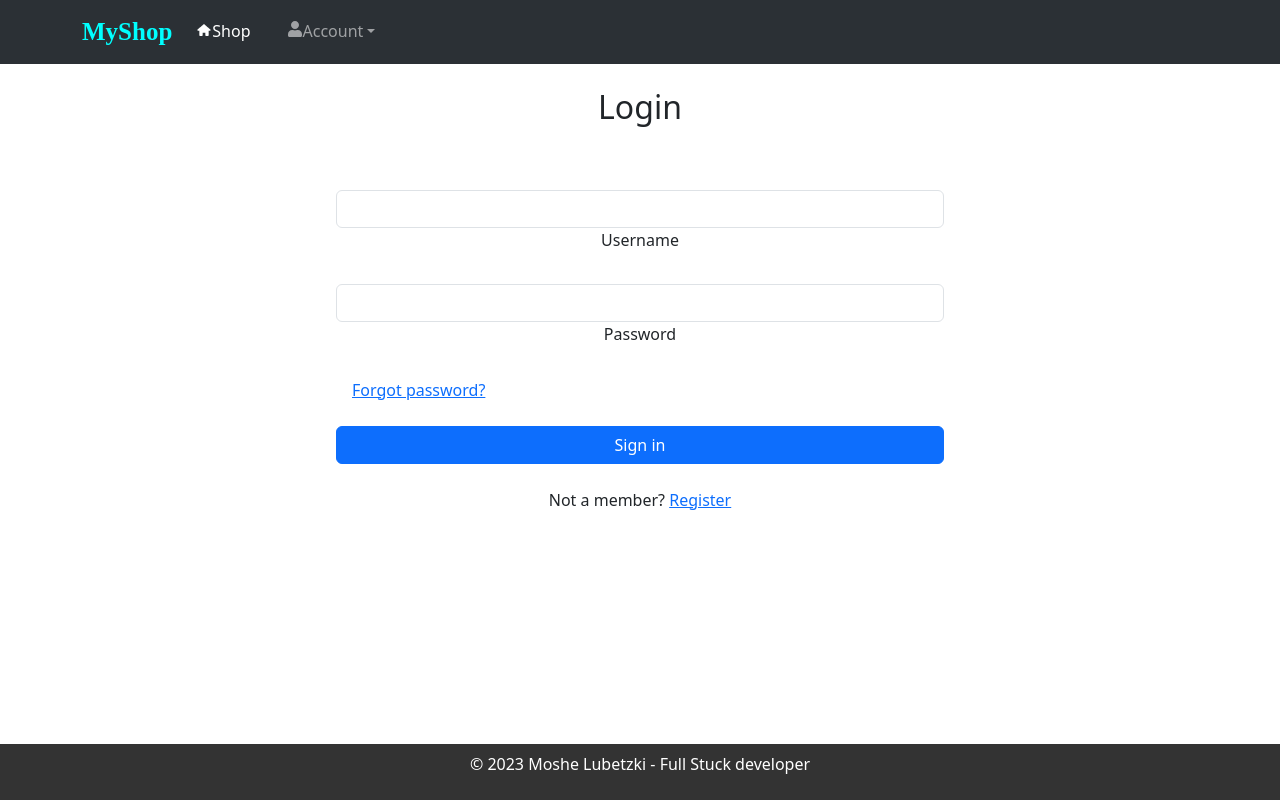
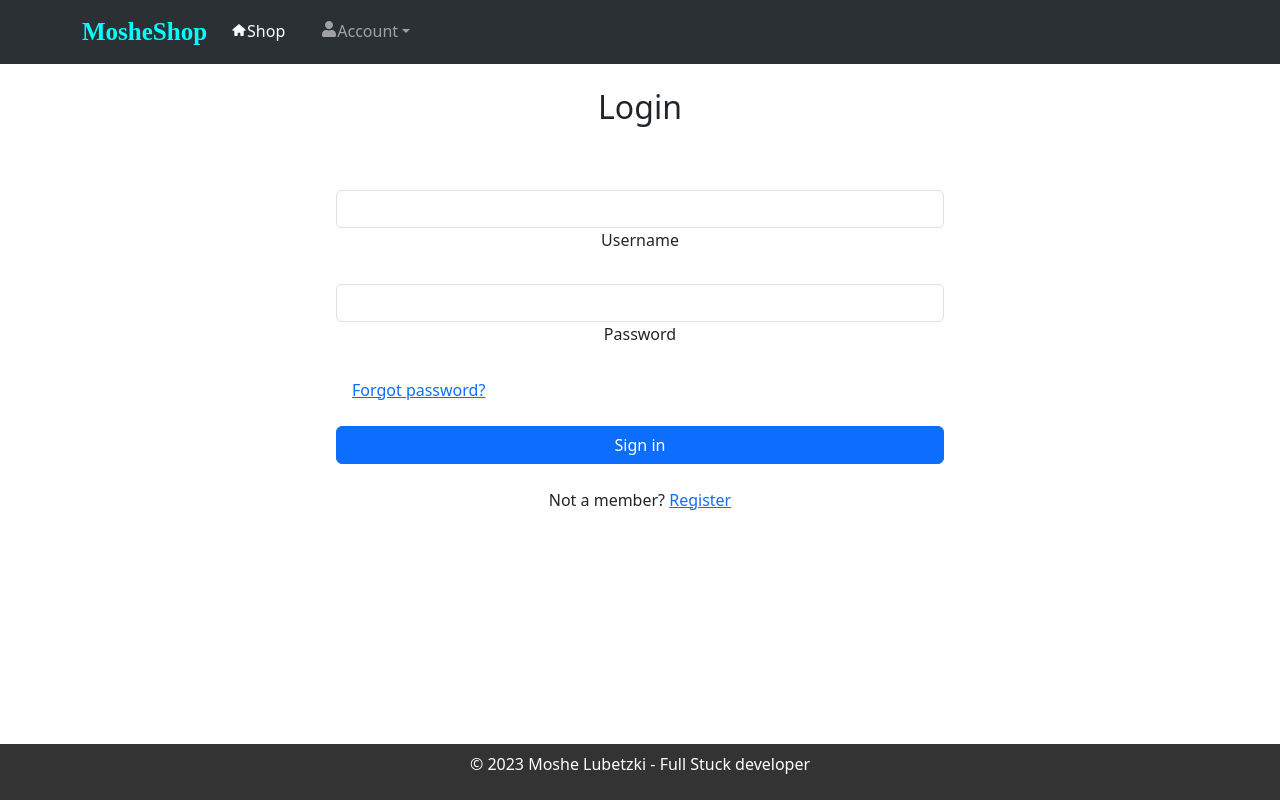
Before and after one commit to MosheL2680/react_supermarket, a React (Create React App) app: page /login in a window 1280 px wide. Built offline with nearby package versions, Linux system fonts and the light colour scheme.

Commit message:
mosheshop

```diff
--- a/package.json
+++ b/package.json
@@ -3,9 +3,12 @@
   "version": "0.1.0",
   "private": true,
   "dependencies": {
+    "@emotion/react": "^11.11.1",
+    "@emotion/styled": "^11.11.0",
     "@fortawesome/fontawesome-svg-core": "^6.5.1",
     "@fortawesome/free-solid-svg-icons": "^6.5.1",
     "@fortawesome/react-fontawesome": "^0.2.0",
+    "@mui/joy": "^5.0.0-beta.17",
     "@paypal/react-paypal-js": "^8.1.3",
     "@testing-library/jest-dom": "^5.17.0",
     "@testing-library/react": "^13.4.0",
--- a/src/components/Categories.js
+++ b/src/components/Categories.js
@@ -1,10 +1,14 @@
 import axios from 'axios'
 import React, { useEffect, useState } from 'react'
-import { Nav, Spinner } from 'react-bootstrap'
+import {  Nav, Spinner } from 'react-bootstrap'
 import { Link, Outlet, useLocation } from 'react-router-dom'
 import { toast } from 'react-toastify'
 import { FaList } from 'react-icons/fa';
 import { RiHistoryLine } from 'react-icons/ri';
+import CircularProgress from '@mui/joy/CircularProgress';
+import IconButton from '@mui/joy/CircularProgress';
+import Button from '@mui/joy/Button';
+
 
 
 
@@ -27,7 +31,7 @@ const Categories = () => {
 
 
     return (
-        <div style={{marginLeft:'12px'}}>
+        <div style={{ marginLeft: '12px' }}>
             <Nav variant="tabs" defaultActiveKey="/home">
                 <Nav.Item >
                     <Nav.Link
@@ -36,7 +40,7 @@ const Categories = () => {
                         to={`history`}
                         eventKey={`link-100}`}
                         className={location.pathname === `/categories/history` ? 'active' : ''}
-                        >
+                    >
                         <RiHistoryLine style={{ marginRight: '5px' }} /> Orders history
                     </Nav.Link>
                 </Nav.Item>
@@ -66,7 +70,7 @@ const Categories = () => {
                 )}
             </Nav>
             <br />
-            {loading && <Spinner style={{position:'absolute', left:'10px'}} animation="grow" variant="primary" />}
+            {loading && <Button style={{position:'fixed', left:'15px'}} startDecorator={<CircularProgress variant="solid" />}>Loading…</Button>}
             <Outlet />
         </div>
     )
--- a/src/components/NavBar.js
+++ b/src/components/NavBar.js
@@ -14,7 +14,7 @@ const NavBar = () => {
     return (
         <Navbar bg="dark" data-bs-theme="dark" expand="lg" className="bg-body-tertiary">
             <Container>
-                <Navbar.Brand style={{ color: 'aqua', fontSize: '25px', fontFamily: '-moz-initial', fontWeight: 'bolder' }}>MyShop</Navbar.Brand>
+                <Navbar.Brand style={{ color: 'aqua', fontSize: '25px', fontFamily: '-moz-initial', fontWeight: 'bolder' }}>MosheShop</Navbar.Brand>
                 <Navbar.Toggle aria-controls="basic-navbar-nav" />
                 <Navbar.Collapse id="basic-navbar-nav">
                     <Nav className="me-auto">
--- a/src/components/Products.js
+++ b/src/components/Products.js
@@ -4,6 +4,7 @@ import { useParams } from 'react-router-dom'
 import ProdDisp from './ProdDisp'
 import { Row } from 'react-bootstrap'
 import Cart from './Cart'
+
 
 const Products = (props) => {
     const { catID } = useParams()
@@ -21,7 +22,7 @@ const Products = (props) => {
         storedCart && setcart(storedCart);
         if (catID) {
             axios.get(`${SERVER}/${catID}`).then((res) => setprods(res.data));
-        }else{
+        } else {
             axios.get(SERVER).then((res) => setprods(res.data));
         }
     }, [catID]);
@@ -59,7 +60,7 @@ const Products = (props) => {
     }
 
     return (
-        <div style={{display:'flex', marginBottom:'55px'}}>
+        <div style={{ display: 'flex', marginBottom: '55px' }}>
             <div style={{ flex: 1, marginRight: '10px' }}>
                 <Row xs={1} md={2} className="g-4">
                     {prods.map(prod => <ProdDisp key={prod.id} prod={prod} buy={buy} />)}
--- a/src/index.js
+++ b/src/index.js
@@ -21,6 +21,7 @@ root.render(
       <BrowserRouter>
         <Routes>
           <Route path='/' element={<App />}>
+            <Route path='*' element={<h1>page not found</h1>}/>
             <Route index element={<Welcome />} />
             <Route path='/categories' element={<Categories />}>
               <Route index element={<Products />} />
```
Also changed, not shown: 1 other file (tests, documents, lock files or other folders).
